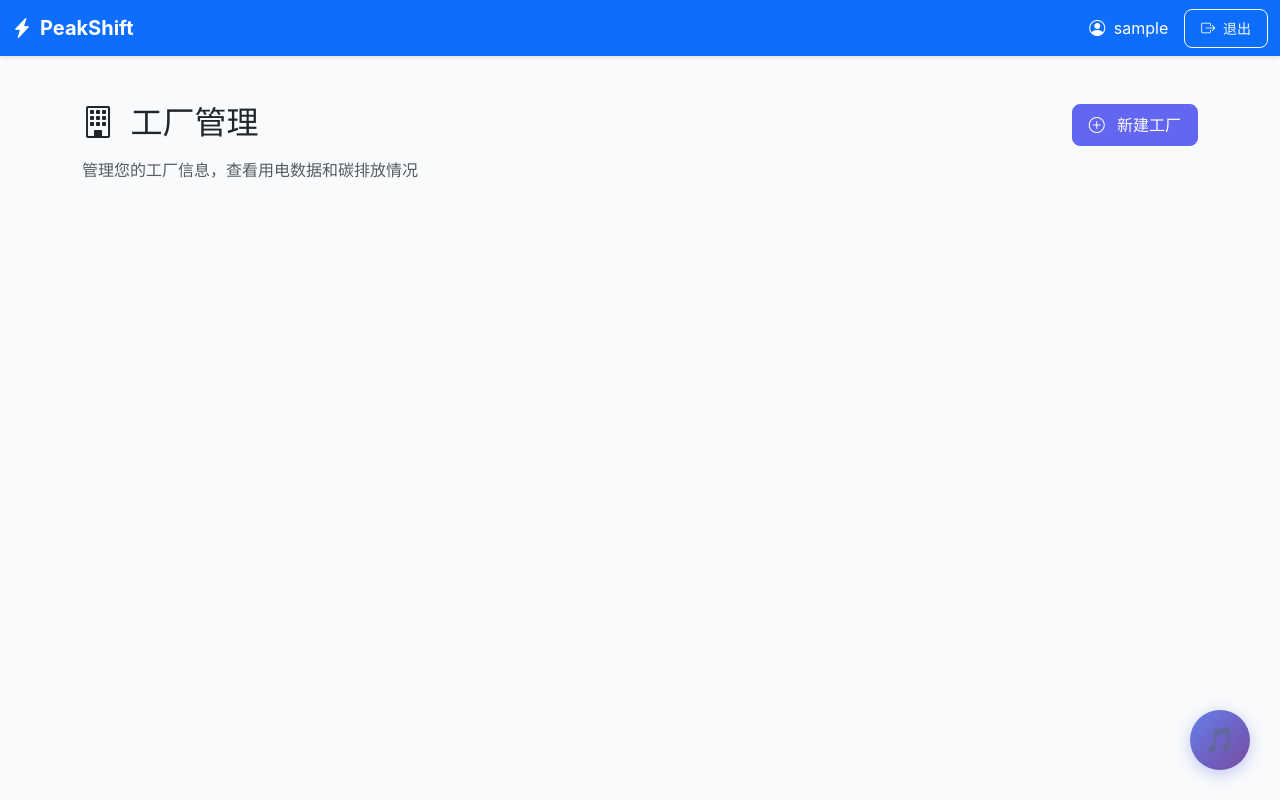
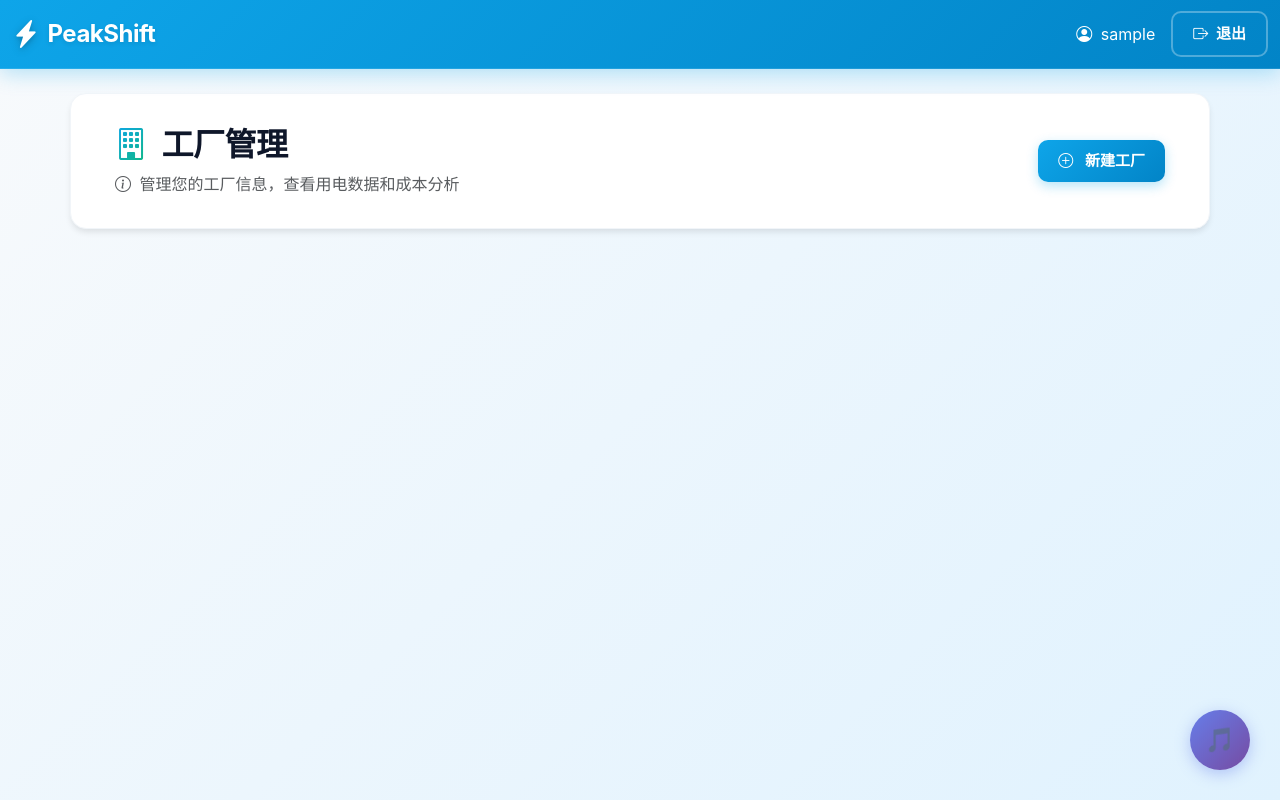
Before and after one commit to LittleJohn0601/software_project_2, a Flask app: page /dashboard in a window 1280 px wide. Run offline with Flask 3, Linux system fonts and the light colour scheme; a user stored in the database is signed in; tables that the repository leaves empty hold one stand-in row (values such as "Sample post"); some libraries are stand-ins or nearby versions.

Commit message:
ui 优化

```diff
--- a/blogapp/static/css/dashboard.css
+++ b/blogapp/static/css/dashboard.css
@@ -1,28 +1,63 @@
 /* ===== Dashboard Global Styles ===== */
 :root {
-    --primary-color: #6366f1;
-    --primary-dark: #4f46e5;
+    /* 能源主题配色 - 蓝绿渐变 */
+    --primary-color: #0ea5e9;
+    --primary-dark: #0284c7;
+    --primary-light: #38bdf8;
+    --secondary-color: #10b981;
+    --secondary-dark: #059669;
+
+    /* 功能色 */
     --success-color: #10b981;
     --warning-color: #f59e0b;
     --danger-color: #ef4444;
-    --text-dark: #1f2937;
-    --text-muted: #6b7280;
-    --border-color: #e5e7eb;
-    --bg-light: #f9fafb;
+    --info-color: #3b82f6;
+
+    /* 文字颜色 */
+    --text-dark: #0f172a;
+    --text-muted: #64748b;
+    --text-light: #94a3b8;
+
+    /* 背景色 */
+    --bg-primary: #f8fafc;
+    --bg-secondary: #f1f5f9;
+    --bg-card: #ffffff;
+
+    /* 边框 */
+    --border-color: #e2e8f0;
+    --border-light: #f1f5f9;
+
+    /* 阴影 */
+    --shadow-sm: 0 1px 2px 0 rgba(0, 0, 0, 0.05);
+    --shadow-md: 0 4px 6px -1px rgba(0, 0, 0, 0.1);
+    --shadow-lg: 0 10px 15px -3px rgba(0, 0, 0, 0.1);
+    --shadow-xl: 0 20px 25px -5px rgba(0, 0, 0, 0.1);
 }
 
 body {
-    font-family: -apple-system, BlinkMacSystemFont, 'Segoe UI', Roboto, 'Helvetica Neue', Arial, sans-serif;
-    background-color: var(--bg-light);
+    font-family: -apple-system, BlinkMacSystemFont, 'Segoe UI', Roboto, 'Helvetica Neue', Arial, 'Noto Sans', sans-serif;
+    background: linear-gradient(135deg, #f8fafc 0%, #e0f2fe 100%);
+    min-height: 100vh;
 }
 
 /* ===== Navbar Styles ===== */
 .navbar {
-    box-shadow: 0 2px 4px rgba(0, 0, 0, 0.1);
+    background: linear-gradient(135deg, var(--primary-color) 0%, var(--primary-dark) 100%) !important;
+    box-shadow: 0 4px 20px rgba(14, 165, 233, 0.3);
+    backdrop-filter: blur(10px);
+    border-bottom: 1px solid rgba(255, 255, 255, 0.1);
 }
 
 .navbar-brand {
-    font-size: 1.25rem;
+    font-size: 1.5rem;
+    font-weight: 700;
+    letter-spacing: -0.5px;
+    text-shadow: 0 2px 4px rgba(0, 0, 0, 0.1);
+}
+
+.navbar-brand i {
+    font-size: 1.75rem;
+    filter: drop-shadow(0 2px 4px rgba(0, 0, 0, 0.2));
 }
 
 /* ===== View Container ===== */
@@ -32,47 +67,111 @@ body {
 
 .view-container.active {
     display: block;
+    animation: fadeIn 0.3s ease;
+}
+
+@keyframes fadeIn {
+    from {
+        opacity: 0;
+        transform: translateY(10px);
+    }
+    to {
+        opacity: 1;
+        transform: translateY(0);
+    }
+}
+
+/* ===== Page Header ===== */
+.container h2 {
+    color: var(--text-dark);
+    font-weight: 700;
+    letter-spacing: -0.5px;
+}
+
+.container h2 i {
+    background: linear-gradient(135deg, var(--primary-color), var(--secondary-color));
+    -webkit-background-clip: text;
+    -webkit-text-fill-color: transparent;
+    background-clip: text;
 }
 
 /* ===== Factory Card Styles ===== */
 .factory-card {
-    background: white;
-    border-radius: 12px;
-    padding: 1.5rem;
-    box-shadow: 0 1px 3px rgba(0, 0, 0, 0.1);
-    transition: all 0.3s ease;
+    background: var(--bg-card);
+    border-radius: 16px;
+    padding: 1.75rem;
+    box-shadow: var(--shadow-md);
+    transition: all 0.3s cubic-bezier(0.4, 0, 0.2, 1);
     height: 100%;
+    border: 1px solid var(--border-light);
+    position: relative;
+    overflow: hidden;
+}
+
+.factory-card::before {
+    content: '';
+    position: absolute;
+    top: 0;
+    left: 0;
+    right: 0;
+    height: 4px;
+    background: linear-gradient(90deg, var(--primary-color), var(--secondary-color));
+    opacity: 0;
+    transition: opacity 0.3s ease;
 }
 
 .factory-card:hover {
-    box-shadow: 0 4px 12px rgba(0, 0, 0, 0.15);
-    transform: translateY(-2px);
+    box-shadow: var(--shadow-xl);
+    transform: translateY(-4px);
+    border-color: var(--primary-light);
+}
+
+.factory-card:hover::before {
+    opacity: 1;
 }
 
 .factory-card-header {
     display: flex;
     align-items: start;
     justify-content: space-between;
-    margin-bottom: 1rem;
+    margin-bottom: 1.25rem;
 }
 
 .factory-icon {
-    width: 48px;
-    height: 48px;
-    background: linear-gradient(135deg, var(--primary-color), var(--primary-dark));
-    border-radius: 12px;
+    width: 56px;
+    height: 56px;
+    background: linear-gradient(135deg, var(--primary-color), var(--secondary-color));
+    border-radius: 14px;
     display: flex;
     align-items: center;
     justify-content: center;
     color: white;
-    font-size: 1.5rem;
+    font-size: 1.75rem;
+    box-shadow: 0 8px 16px rgba(14, 165, 233, 0.3);
+    position: relative;
+}
+
+.factory-icon::after {
+    content: '';
+    position: absolute;
+    inset: -2px;
+    border-radius: 16px;
+    background: linear-gradient(135deg, var(--primary-light), var(--secondary-color));
+    z-index: -1;
+    opacity: 0;
+    transition: opacity 0.3s ease;
+}
+
+.factory-card:hover .factory-icon::after {
+    opacity: 0.3;
 }
 
 .factory-name {
-    font-size: 1.25rem;
-    font-weight: 600;
+    font-size: 1.375rem;
+    font-weight: 700;
     color: var(--text-dark);
-    margin-bottom: 0.25rem;
+    margin-bottom: 0.5rem;
+    letter-spacing: -0.3px;
 }
 
 .factory-location {
@@ -124,109 +240,194 @@ body {
     color: var(--danger-color);
 }
 
+/* 工作时间段徽章 */
+.badge {
+    font-weight: 600;
+    padding: 0.375rem 0.75rem;
+    border-radius: 6px;
+    font-size: 0.8125rem;
+}
+
+.badge.bg-secondary {
+    background: linear-gradient(135deg, var(--text-muted), var(--text-dark)) !important;
+}
+
 .factory-actions {
     display: flex;
-    gap: 0.5rem;
-    margin-top: 1rem;
-    padding-top: 1rem;
+    gap: 0.625rem;
+    margin-top: 1.25rem;
+    padding-top: 1.25rem;
     border-top: 1px solid var(--border-color);
 }
 
 .factory-actions .btn {
     flex: 1;
+    font-weight: 600;
+    font-size: 0.875rem;
 }
 
 /* ===== Empty State ===== */
 #emptyState {
-    background: white;
-    border-radius: 12px;
-    padding: 3rem;
+    background: var(--bg-card);
+    border-radius: 16px;
+    padding: 4rem 2rem;
     margin: 2rem 0;
+    box-shadow: var(--shadow-md);
+    border: 2px dashed var(--border-color);
+}
+
+#emptyState i {
+    background: linear-gradient(135deg, var(--primary-color), var(--secondary-color));
+    -webkit-background-clip: text;
+    -webkit-text-fill-color: transparent;
+    background-clip: text;
 }
 
 /* ===== Modal Styles ===== */
 .modal-content {
-    border-radius: 12px;
+    border-radius: 16px;
     border: none;
-    box-shadow: 0 10px 40px rgba(0, 0, 0, 0.2);
+    box-shadow: var(--shadow-xl);
+    overflow: hidden;
 }
 
 .modal-header {
+    background: linear-gradient(135deg, var(--bg-primary), var(--bg-card));
     border-bottom: 1px solid var(--border-color);
-    padding: 1.5rem;
+    padding: 1.5rem 1.75rem;
+}
+
+.modal-title {
+    font-weight: 700;
+    color: var(--text-dark);
+}
+
+.modal-title i {
+    background: linear-gradient(135deg, var(--primary-color), var(--secondary-color));
+    -webkit-background-clip: text;
+    -webkit-text-fill-color: transparent;
+    background-clip: text;
 }
 
 .modal-body {
-    padding: 1.5rem;
+    padding: 1.75rem;
 }
 
 .modal-footer {
+    background: var(--bg-primary);
     border-top: 1px solid var(--border-color);
-    padding: 1.5rem;
+    padding: 1.25rem 1.75rem;
 }
 
 /* ===== Form Styles ===== */
 .form-label {
-    font-weight: 500;
+    font-weight: 600;
     color: var(--text-dark);
     margin-bottom: 0.5rem;
+    font-size: 0.9375rem;
 }
 
 .form-control,
 .form-select {
-    border: 1px solid var(--border-color);
-    border-radius: 8px;
-    padding: 0.625rem 0.875rem;
+    border: 2px solid var(--border-color);
+    border-radius: 10px;
+    padding: 0.75rem 1rem;
+    font-size: 0.9375rem;
+    transition: all 0.2s ease;
 }
 
 .form-control:focus,
 .form-select:focus {
     border-color: var(--primary-color);
-    box-shadow: 0 0 0 0.2rem rgba(99, 102, 241, 0.1);
+    box-shadow: 0 0 0 4px rgba(14, 165, 233, 0.1);
+    background-color: var(--bg-card);
+}
+
+.form-text {
+    color: var(--text-light);
+    font-size: 0.8125rem;
+}
+
+/* 工作时间段卡片 */
+.card {
+    border: 2px solid var(--border-light);
+    border-radius: 12px;
+}
+
+.card-body {
+    padding: 1.25rem;
 }
 
 /* ===== Button Styles ===== */
 .btn {
-    border-radius: 8px;
-    padding: 0.5rem 1rem;
-    font-weight: 500;
-    transition: all 0.2s ease;
+    border-radius: 10px;
+    padding: 0.625rem 1.25rem;
+    font-weight: 600;
+    transition: all 0.2s cubic-bezier(0.4, 0, 0.2, 1);
+    border: none;
+    font-size: 0.9375rem;
 }
 
 .btn-primary {
-    background-color: var(--primary-color);
-    border-color: var(--primary-color);
+    background: linear-gradient(135deg, var(--primary-color), var(--primary-dark));
+    box-shadow: 0 4px 12px rgba(14, 165, 233, 0.3);
 }
 
 .btn-primary:hover {
-    background-color: var(--primary-dark);
-    border-color: var(--primary-dark);
+    background: linear-gradient(135deg, var(--primary-dark), var(--primary-color));
+    box-shadow: 0 6px 16px rgba(14, 165, 233, 0.4);
+    transform: translateY(-1px);
 }
 
 .btn-outline-primary {
     color: var(--primary-color);
-    border-color: var(--primary-color);
+    border: 2px solid var(--primary-color);
+    background: transparent;
 }
 
 .btn-outline-primary:hover {
-    background-color: var(--primary-color);
+    background: var(--primary-color);
     border-color: var(--primary-color);
+    color: white;
+    transform: translateY(-1px);
 }
 
 .btn-outline-danger {
     color: var(--danger-color);
-    border-color: var(--danger-color);
+    border: 2px solid var(--danger-color);
+    background: transparent;
 }
 
 .btn-outline-danger:hover {
-    background-color: var(--danger-color);
+    background: var(--danger-color);
     border-color: var(--danger-color);
+    color: white;
+    transform: translateY(-1px);
+}
+
+.btn-secondary {
+    background: var(--bg-secondary);
+    color: var(--text-dark);
+}
+
+.btn-secondary:hover {
+    background: var(--border-color);
+}
+
+.btn-outline-light {
+    border: 2px solid rgba(255, 255, 255, 0.3);
+    color: white;
+}
+
+.btn-outline-light:hover {
+    background: rgba(255, 255, 255, 0.2);
+    border-color: rgba(255, 255, 255, 0.5);
 }
 
 /* ===== Responsive ===== */
 @media (max-width: 768px) {
     .factory-card {
-        margin-bottom: 1rem;
+        margin-bottom: 1.25rem;
     }
 
     .factory-actions {
@@ -298,16 +491,46 @@ body {
     color: white;
 }
 
-.flash-warning .flash-icon {
-    color: rgba(255, 255, 255, 0.9);
-}
-
 /* Info message */
 .flash-info {
-    background: linear-gradient(135deg, rgba(99, 102, 241, 0.95), rgba(79, 70, 229, 0.95));
+    background: linear-gradient(135deg, rgba(59, 130, 246, 0.95), rgba(37, 99, 235, 0.95));
     color: white;
 }
 
-.flash-info .flash-icon {
-    color: rgba(255, 255, 255, 0.9);
+/* ===== 页面标题区域 ===== */
+.row.mb-4 {
+    background: var(--bg-card);
+    padding: 2rem;
+    border-radius: 16px;
+    box-shadow: var(--shadow-md);
+    margin-bottom: 2rem !important;
+    border: 1px solid var(--border-light);
 }
+
+.row.mb-4 h2 {
+    margin-bottom: 0.5rem;
+}
+
+.row.mb-4 p {
+    color: var(--text-muted);
+    margin-bottom: 0;
+}
+
+/* ===== 滚动条美化 ===== */
+::-webkit-scrollbar {
+    width: 10px;
+    height: 10px;
+}
+
+::-webkit-scrollbar-track {
+    background: var(--bg-secondary);
+}
+
+::-webkit-scrollbar-thumb {
+    background: linear-gradient(135deg, var(--primary-color), var(--secondary-color));
+    border-radius: 5px;
+}
+
+::-webkit-scrollbar-thumb:hover {
+    background: linear-gradient(135deg, var(--primary-dark), var(--secondary-dark));
+}
--- a/blogapp/templates/dashboard.html
+++ b/blogapp/templates/dashboard.html
@@ -73,14 +73,17 @@
 
             <!-- 工厂管理视图 -->
             <div id="factoryManagementView" class="view-container">
-                <div class="container py-5">
-                    <div class="row mb-4">
+                <div class="container py-4">
+                    <div class="row mb-4 align-items-center">
                         <div class="col">
-                            <h2 class="mb-3">
+                            <h2 class="mb-2">
                                 <i class="bi bi-building me-2"></i>
                                 工厂管理
                             </h2>
-                            <p class="text-muted">管理您的工厂信息，查看用电数据和碳排放情况</p>
+                            <p class="text-muted mb-0">
+                                <i class="bi bi-info-circle me-1"></i>
+                                管理您的工厂信息，查看用电数据和成本分析
+                            </p>
                         </div>
                         <div class="col-auto">
                             <button class="btn btn-primary" onclick="showCreateFactoryModal()">
@@ -97,9 +100,13 @@
 
                     <!-- 空状态 -->
                     <div id="emptyState" class="text-center py-5" style="display: none;">
-                        <i class="bi bi-building text-muted" style="font-size: 4rem;"></i>
-                        <h4 class="mt-3 text-muted">还没有工厂</h4>
-                        <p class="text-muted">点击"新建工厂"按钮创建您的第一个工厂</p>
+                        <i class="bi bi-building text-muted" style="font-size: 5rem;"></i>
+                        <h4 class="mt-4 mb-2 text-muted">还没有工厂</h4>
+                        <p class="text-muted mb-4">点击"新建工厂"按钮创建您的第一个工厂</p>
+                        <button class="btn btn-primary" onclick="showCreateFactoryModal()">
+                            <i class="bi bi-plus-circle me-2"></i>
+                            立即创建
+                        </button>
                     </div>
                 </div>
             </div>
```
Also changed, not shown: other parts of blogapp/static/css/dashboard.css (+28 -19 lines).
